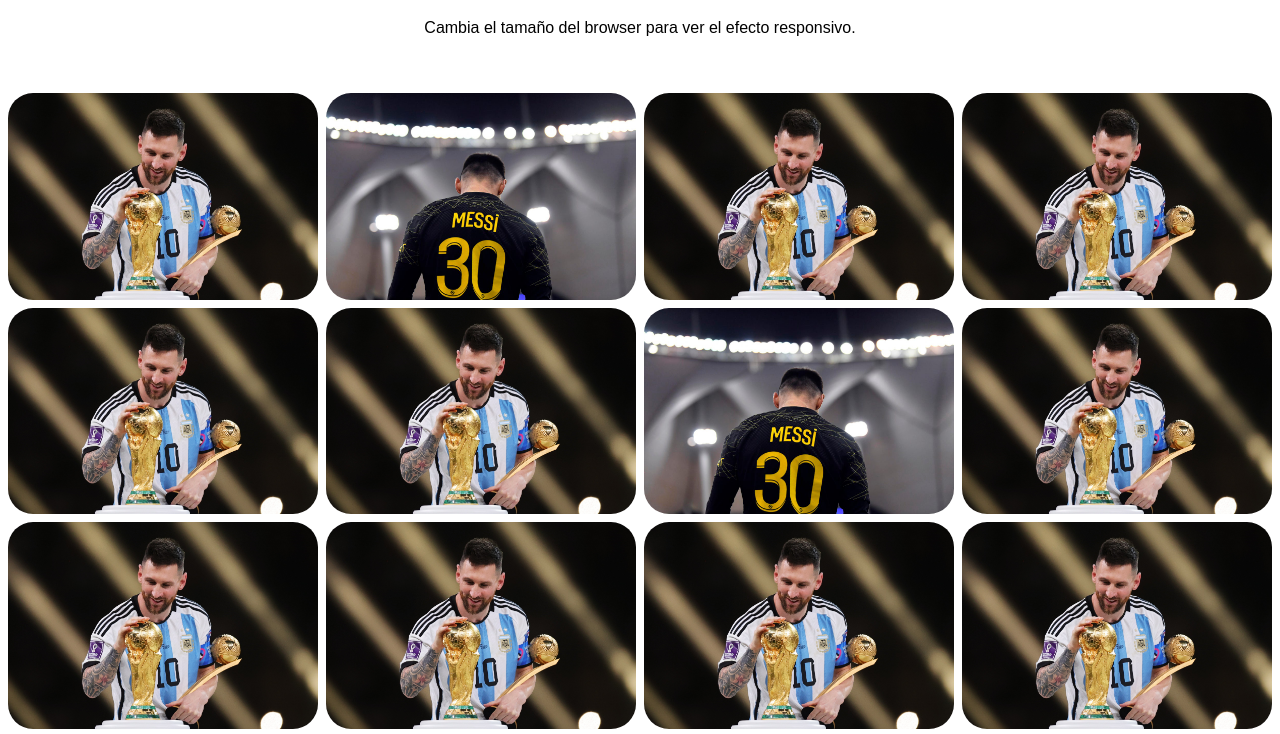
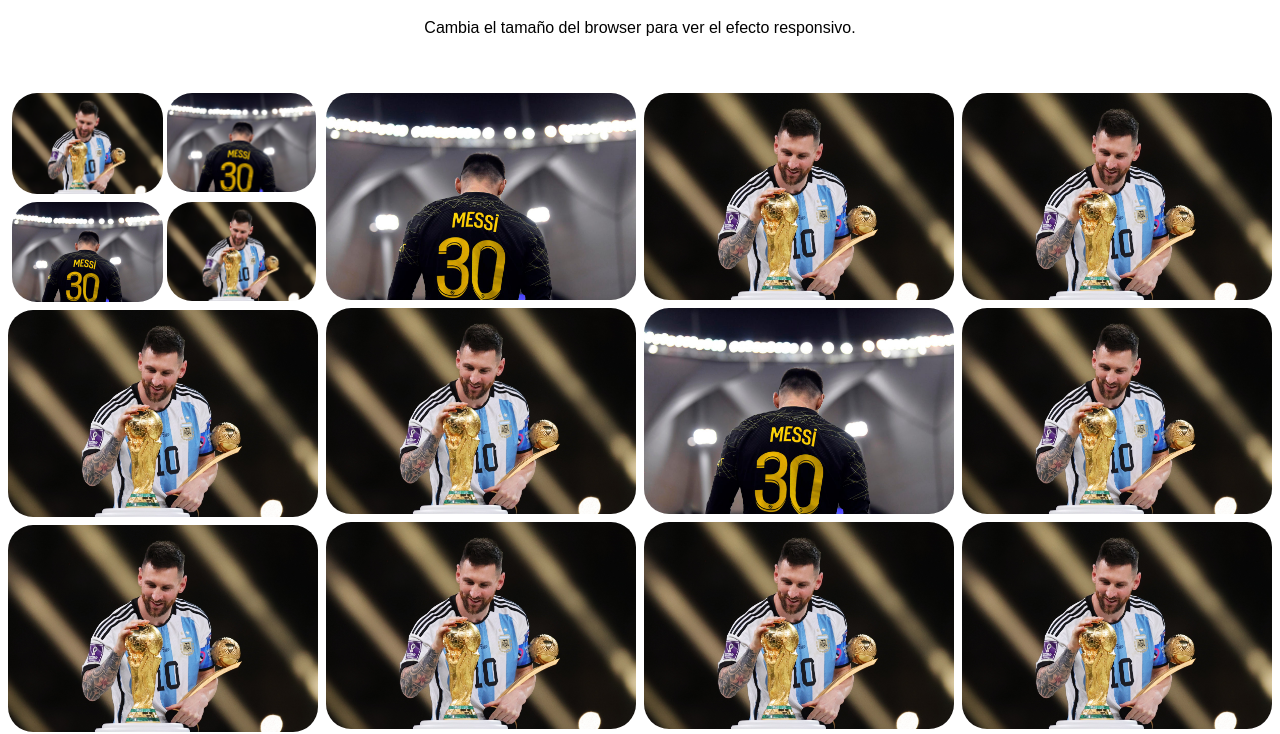
Before and after one commit to samuelconra/html, a plain HTML site: page Practica 13/index.html in a window 1280 px wide. Shown: the part 93-827 px from the top of the page. Drawn offline with Linux system fonts and the light colour scheme.

Commit message:
Actualizada Practica 13

```diff
--- a/Practica 13/index.html
+++ b/Practica 13/index.html
@@ -67,7 +67,20 @@
     <!-- Galería -->
     <div class="row">
         <div class="column">
-            <img src="imagen1.jpeg" style="width:100%">
+            <div class="row">
+                <img src="imagen1.jpeg" style="width:50%;">
+                <div class="column">
+                    <img src="imagen2.jpeg" style="width:220%;">
+                </div>
+            </div>
+
+            <div class="row">
+                <img src="imagen2.jpeg" style="width:50%;">
+                <div class="column">
+                    <img src="imagen1.jpeg" style="width:220%;">
+                </div>
+            </div>
+
             <img src="imagen1.jpeg" style="width:100%">
             <img src="imagen1.jpeg" style="width:100%">
             <img src="imagen1.jpeg" style="width:100%">
```
